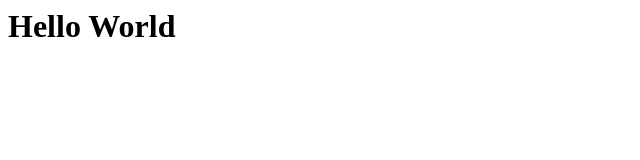
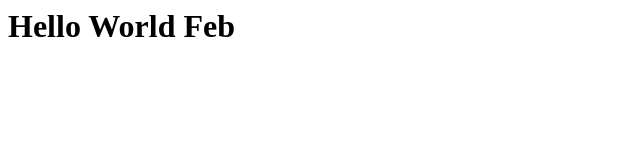
Before and after one commit to Techrish23-App-Hub/demo, a plain HTML site: page index.html in a window 1280 px wide. Shown: the full height of the page, 0-640 px from the left. Drawn offline with Linux system fonts and the light colour scheme.

Commit message:
updated code

```diff
--- a/index.html
+++ b/index.html
@@ -1,5 +1,5 @@
 <html>
 
-<h1>Hello World </h1>
+<h1>Hello World Feb </h1>
 
 </html>
```
